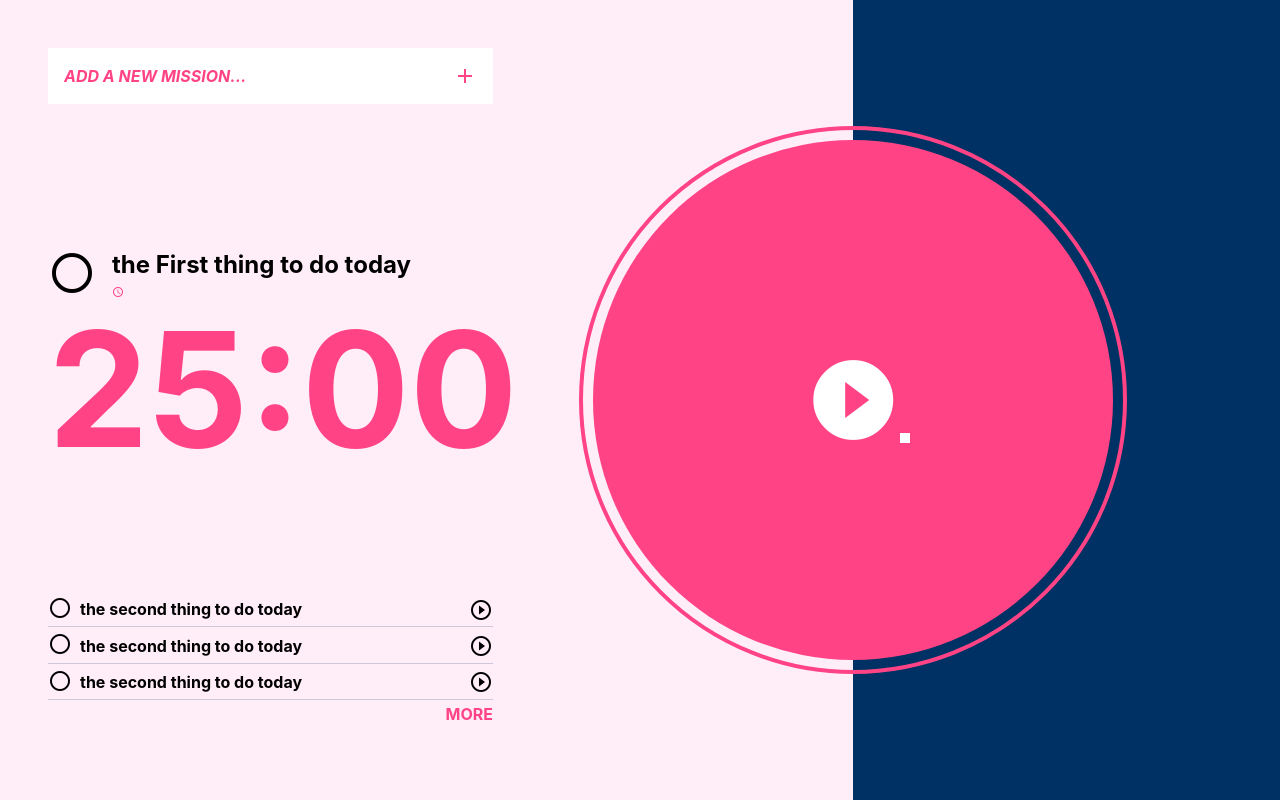
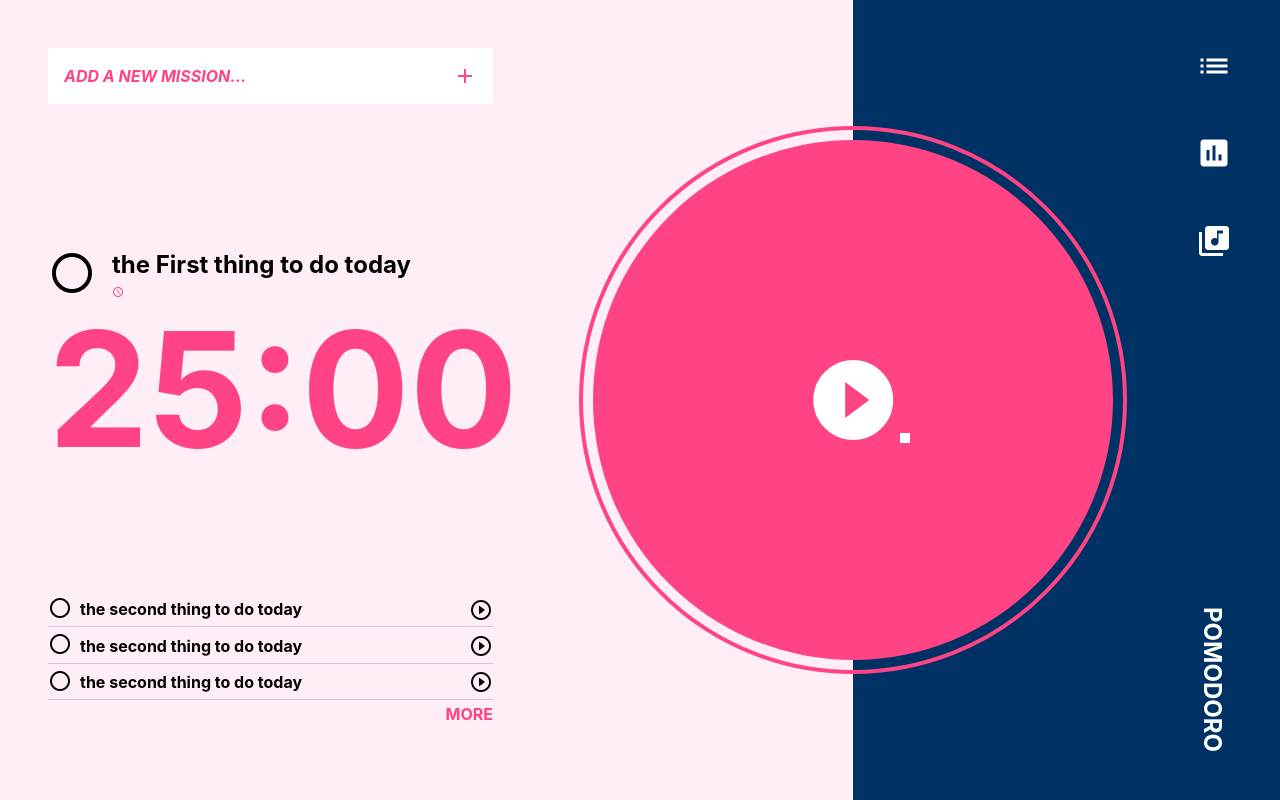
Before and after one commit to silverfantacy/F2E_2019_w1-pomodoro, a React (Create React App) app: page / in a window 1280 px wide. Built offline with nearby package versions, Linux system fonts and the light colour scheme.

Commit message:
第一頁樣式

```diff
--- a/src/App.js
+++ b/src/App.js
@@ -35,7 +35,30 @@ function App() {
           <Timer />
         </div>
       </div>
-      <div className="block block-right"></div>
+      <div className="block block-right">
+        <nav>
+          <ul>
+            <li>
+              <div>
+                <i className="material-icons md-36">list</i>
+              </div>
+            </li>
+            <li>
+              <div>
+                <i className="material-icons md-36">insert_chart</i>
+              </div>
+            </li>
+            <li>
+              <div>
+                <i className="material-icons md-36">library_music</i>
+              </div>
+            </li>
+            <li className="logo-text">
+              <h3 className="mixed">POMODORO</h3>
+            </li>
+          </ul>
+        </nav>
+      </div>
     </div>
   );
 }
--- a/src/assets/scss/_variables.scss
+++ b/src/assets/scss/_variables.scss
@@ -27,3 +27,7 @@ $dark: #003164 !default;
 .material-icons.md-96 {
   font-size: 96px;
 }
+
+ul {
+  list-style: none;
+}
--- a/src/assets/scss/main.scss
+++ b/src/assets/scss/main.scss
@@ -4,3 +4,4 @@
 @import 'checkbox';
 @import 'todoItem';
 @import 'timer';
+@import 'siderNav';
--- /dev/null
+++ b/src/assets/scss/siderNav.scss
@@ -0,0 +1,38 @@
+.block-right {
+  display: flex;
+
+  nav {
+    margin-left: auto;
+  }
+
+  ul {
+    display: flex;
+    flex-direction: column;
+
+    color: $light;
+    margin: 0;
+    padding: 0;
+    height: 100%;
+
+    li {
+      margin-bottom: 48px;
+      cursor: pointer;
+    }
+  }
+
+  .mixed {
+    writing-mode: vertical-lr;
+    text-orientation: mixed;
+  }
+
+  .logo-text {
+    margin: 0;
+    margin-top: auto;
+    h3 {
+      font-size: 24px;
+      line-height: 32px;
+      margin: 0;
+      font-weight: bolder;
+    }
+  }
+}
```
